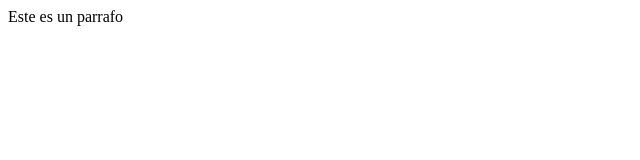
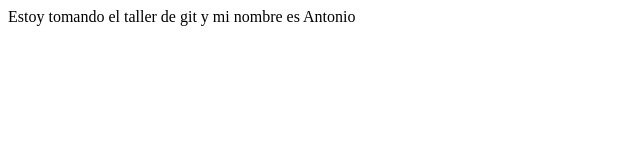
Before and after one commit to antonyayal/clasegit, a plain HTML site: page index.html in a window 1280 px wide. Shown: the whole page, without its empty margins (0-640 px from the left). Drawn offline with Linux system fonts and the light colour scheme.

Commit message:
ya le puse mi nombre

```diff
--- a/index.html
+++ b/index.html
@@ -2,6 +2,6 @@
 <head>
 
 </head>
-	<p>Este es un parrafo</p>
+	<p>Estoy tomando el taller de git y mi nombre es Antonio</p>
 
 </html>
```
